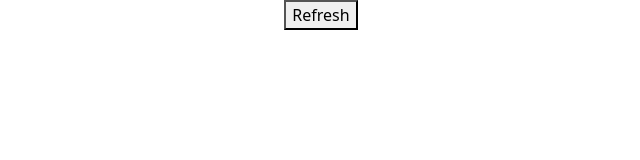
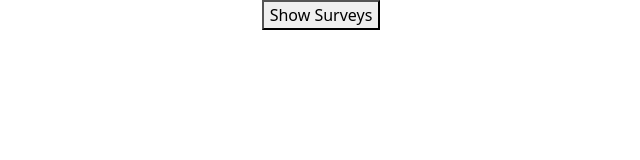
Before and after one commit to dandamasek/Survey, a React (Create React App) app: page / in a window 1280 px wide. Shown: the top 160 px of the page, without its empty margins (319-959 px from the left). Built offline with nearby package versions, Linux system fonts and the light colour scheme.

Commit message:
Update: redux server Suvery Name

```diff
--- a/src/components/ButtonChangeSurveyName.js
+++ b/src/components/ButtonChangeSurveyName.js
@@ -1,19 +1,22 @@
 import  {SurveyChangeName}  from '../queries/SurveyChangeName';
 import { useDispatch } from 'react-redux';
-import { loadData } from 'features/SurveySlice';
+import { setMsg } from 'features/MsgSlice';
 import { useState } from 'react';
+import { updateSurveyName } from 'features/SurveySlice';
 
 export const ButtonChangeSurveyName= (props) => {
-  console.log("ButtonSurveyName", props)
+
   const dispatch = useDispatch()
   const [dataLoaded, setDataLoaded] = useState(false)
     const fetchData = async () => {
       try {
         const response = await SurveyChangeName(props);
         const data = await response.json();
+        console.log("ButtonChangeSurveyName",data)
+        dispatch(setMsg(data.data.surveyUpdate.msg));
+        dispatch(updateSurveyName(props));
 
-        // dispatch(loadData(data.data.surveyPage));
-        // setDataLoaded(true);
+        setDataLoaded(true);
       } catch (error) {
         console.error('Error fetching group names:', error);
       }
--- a/src/components/SurveySelect.js
+++ b/src/components/SurveySelect.js
@@ -21,7 +21,7 @@ export const SurveySelect= () => {
 
   return (
     <div>
-      <button  onClick={fetchData} disabled={dataLoaded} >Refresh</button>
+      <button  onClick={fetchData} disabled={dataLoaded} >Show Surveys</button>
     </div>
   )
 }
--- /dev/null
+++ b/src/features/MsgSlice.js
@@ -0,0 +1,21 @@
+import { createSlice } from "@reduxjs/toolkit";
+
+// A Redux slice for managing the state of the projects
+export const msgSlice = createSlice({
+    name: "msg",
+    initialState: "fail",
+    reducers: {
+        // A reducer that adds a new project to the projects state array
+       setMsg: (state, action) => {
+        const msg = action.payload
+        state = msg
+        return state
+        }
+    }
+})
+
+// Export the addProject action creator from the projectsSlice
+export const { setMsg } = msgSlice.actions
+
+// Export the projectsSlice reducer
+export default msgSlice.reducer
--- a/src/features/SurveySlice.js
+++ b/src/features/SurveySlice.js
@@ -6,30 +6,35 @@ export const surveySlice = createSlice({
     initialState: [],
     reducers: {
         // A reducer that adds a new project to the projects state array
-       loadData: (state, action) => {
+    loadData: (state, action) => {
         const surveys = action.payload
         state = [...state, ...surveys]
         return state
        } ,
-       addSurvey: (state, action) => {
+    addSurvey: (state, action) => {
         const newSurvey = action.payload
 
         state.push(newSurvey)
         return state
        },
 
-       updateProject: (state, action) => {
-        const updatedProject = action.payload
+    updateSurveyName: (state, action) => {
+        const { id, lastchange, newName } = action.payload;
 
-        state = state.map(project => project.id === updatedProject.id ? {...project, ...updatedProject} : project)
-        return state
-    },
+        const updatedSurveys = state.map(survey => {
+          if (survey.id === id) {
+            return { ...survey, name: newName, lastchange };
+          }
+          return survey;
+        });
 
+        return updatedSurveys;
+      },
     },
 })
 
 // Export the addProject action creator from the projectsSlice
-export const { loadData, addSurvey } = surveySlice.actions
+export const { loadData, addSurvey, updateSurveyName } = surveySlice.actions
 
 // Export the projectsSlice reducer
 export default surveySlice.reducer
--- a/src/queries/SurveyChangeName.js
+++ b/src/queries/SurveyChangeName.js
@@ -15,10 +15,7 @@ const GroupsSelectQueryJSON = (id, lastchange, newName) => ({
   `
 });
 
-export const SurveyChangeName = (props) => {
-  const { id, lastchange, newName } = props;
-  console.log("SurveyChangeNameprops",props);
+export const SurveyChangeName = (props) =>
   authorizedFetch('/gql', {
-    body: JSON.stringify(GroupsSelectQueryJSON(id, lastchange, newName))
+    body: JSON.stringify(GroupsSelectQueryJSON(props.id, props.lastchange, props.newName))
   })
-}
--- a/src/redux/store.js
+++ b/src/redux/store.js
@@ -1,9 +1,11 @@
 import { configureStore } from '@reduxjs/toolkit'
 import surveyReducer from '../features/SurveySlice'
+import msgReducer from '../features/MsgSlice'
 
 
 export const store = configureStore({
     reducer: {
-        surveys : surveyReducer
+        surveys : surveyReducer,
+        msg: msgReducer
     }
 })
```
